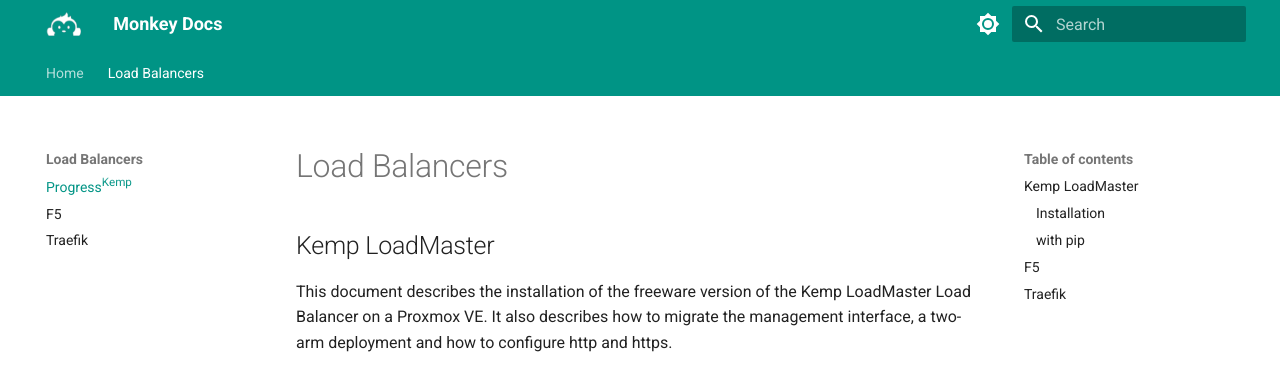
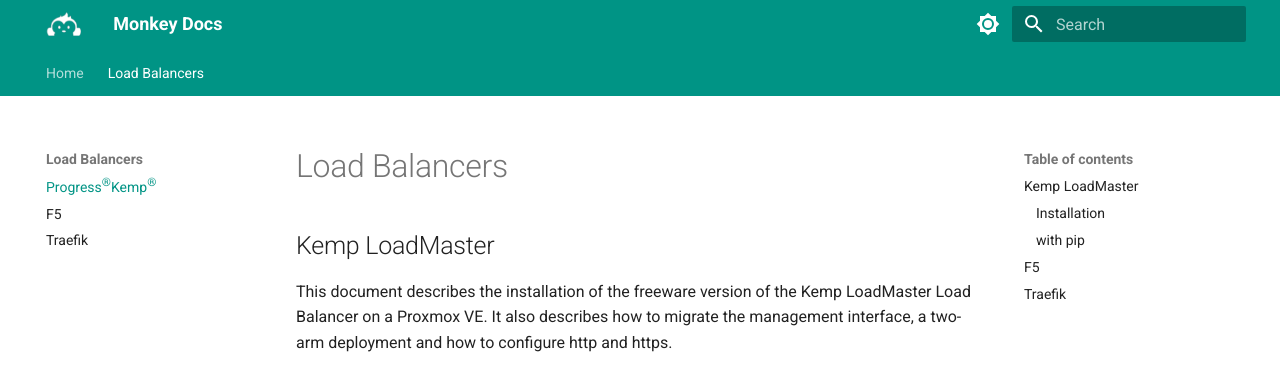
Before and after one commit to lp182501/mkdocs, an MkDocs documentation site: the page built from docs/page5.md, in a window 1280 px wide. Shown: the top 367 px of the page. Built offline with MkDocs 1.6.1 and Material for MkDocs 9.7.7, drawn with Linux system fonts in a browser that asks for light colours.

```diff
--- a/mkdocs.yml
+++ b/mkdocs.yml
@@ -72,7 +72,7 @@ extra:
 nav:
   - Home: index.md
   - Load Balancers:
-    - Progress<sup>Kemp</sup>: page5.md
+    - Progress<sup>&reg;</sup>Kemp<sup>&reg;</sup>: page5.md
     - F5: page6.md
     - Traefik: admonition.md
 
```
